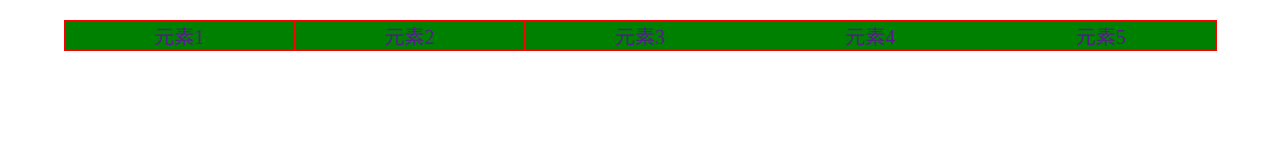
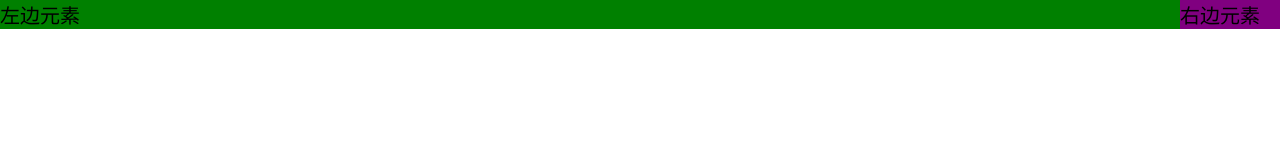
Before and after one commit to wxforever/front-end-blog, a plain HTML site: page css_layout_practice/index.html in a window 1280 px wide. Drawn offline with Linux system fonts and the light colour scheme.

Commit message:
add a blog about css_layout

```diff
--- a/css_layout_practice/index.html
+++ b/css_layout_practice/index.html
@@ -7,7 +7,9 @@
             user-scalable=no">
 	<title>css layout</title>
 </head>
+<!--
 <style type="text/css">
+
 	*{
 		margin: 0;
 		padding: 0;
@@ -18,9 +20,10 @@
 	a{
 		text-decoration: none;
 	}
+
 	ul{
 		display: table;
-		width: 90%;/*给两边分别留5%的空隙*/
+		width: 3rem;/*给两边分别留5%的空隙*/
 		margin: 1rem auto;
 
 		border-collapse: collapse;
@@ -37,6 +40,8 @@
 
 	white-space: nowrap;
 	}
+
+
 </style>
 
 <body>
@@ -48,4 +53,45 @@
 		<li><a href="">元素5</a></li>
 	</ul>
 </body>
+-->
+<style type="text/css">
+     	*{
+		margin: 0;
+		padding: 0;
+	}
+	html{
+		font-size: 20px;
+	}
+	a{
+		text-decoration: none;
+	}
+
+
+.parent{
+	display: table;
+	table-layout: fixed;/*这个很重要,默认是automatic*/
+	width: 100%;
+
+}
+.right{
+	display: table-cell;
+	width:5rem;
+	background-color:purple;
+
+}
+
+.left{
+	display: table-cell;
+
+	background-color: green;
+
+
+}
+</style>
+<body>
+<div class="parent">
+<div class="left">左边元素</div>
+<div class="right">右边元素</div>
+</div>
+</body>
 </html>
```
Also changed, not shown: css_layout_practice/README.html (+31 -1 lines), css_layout_practice/uploads/csslayout/1.png, css_layout_practice/uploads/csslayout/2.png (added), css_layout_practice/uploads/csslayout/3.png (added), 1 other file.
